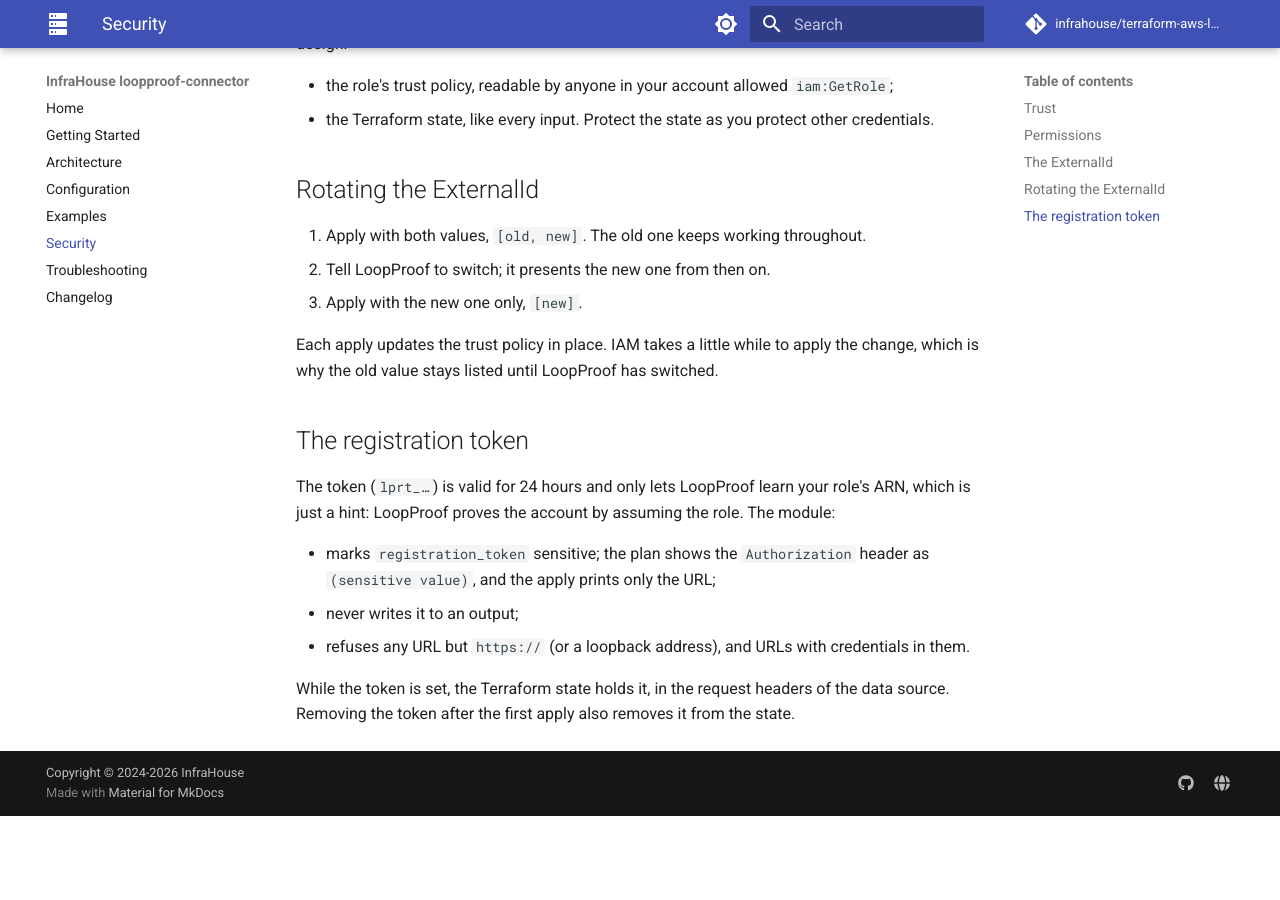
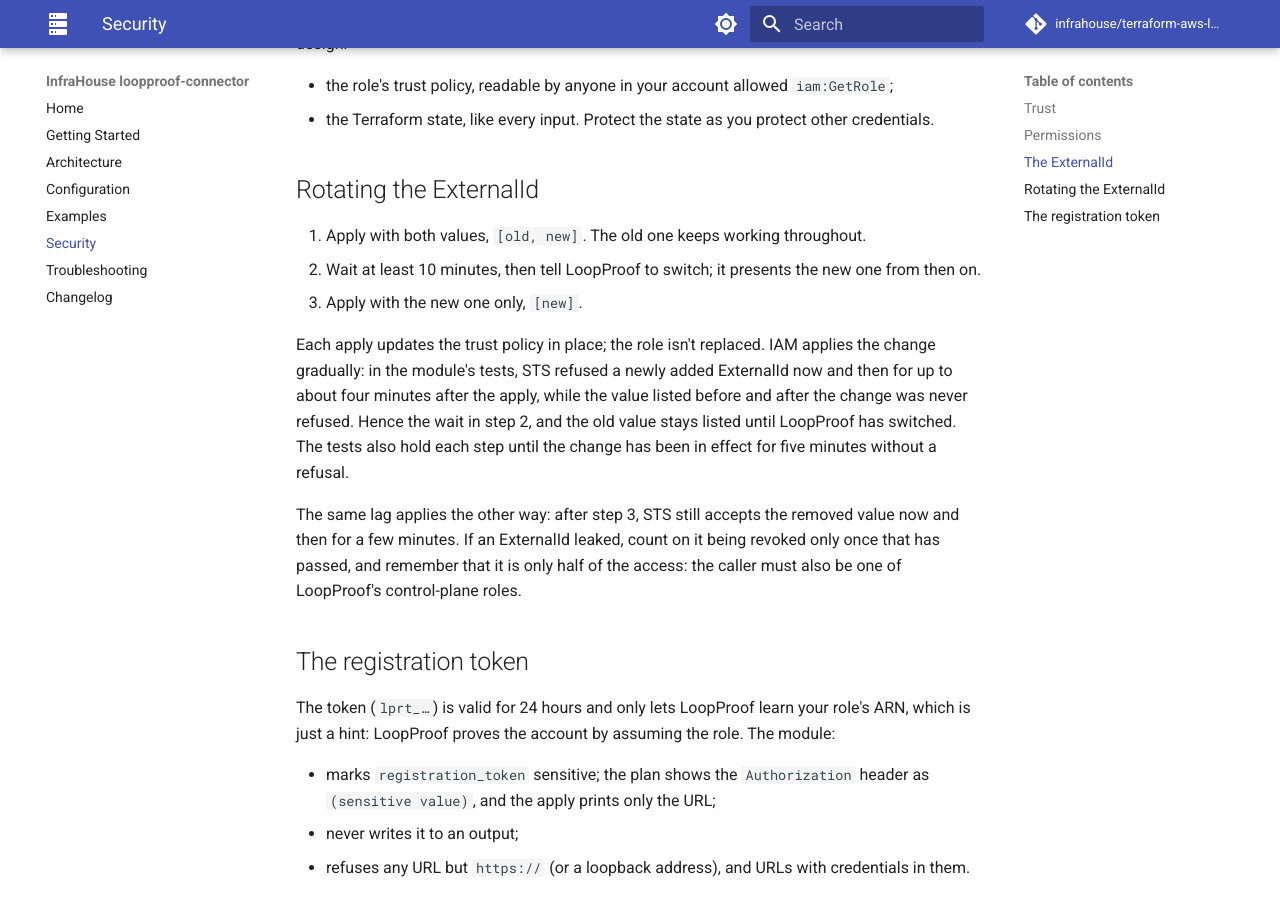
Before and after one commit to infrahouse/terraform-aws-loopproof-connector, an MkDocs documentation site: the page built from docs/security.md, in a window 1280 px wide and 900 px high, scrolled down 997 px. Built offline with MkDocs 1.6.1 and Material for MkDocs 9.7.7, drawn with Linux system fonts in a browser that asks for light colours; comment, search, counter and statistics services are not loaded; before the commit the page ends 1813 px from its top, so only the background shows below that.

Commit message:
docs: document how long an ExternalId rotation takes to apply
Tell tenants to wait at least 10 minutes between applying [old, new]
and LoopProof's switch, and note that a removed ExternalId keeps
working now and then for a few minutes.

Co-Authored-By: Claude Opus 5.5 <noreply@anthropic.com>

```diff
--- a/docs/security.md
+++ b/docs/security.md
@@ -38,11 +38,18 @@ Keep it in your own parameter store and pass it in; never commit it. Two places
 ## Rotating the ExternalId
 
 1. Apply with both values, `[old, new]`. The old one keeps working throughout.
-2. Tell LoopProof to switch; it presents the new one from then on.
+2. Wait at least 10 minutes, then tell LoopProof to switch; it presents the new one from then on.
 3. Apply with the new one only, `[new]`.
 
-Each apply updates the trust policy in place. IAM takes a little while to apply the change, which is why the old value
-stays listed until LoopProof has switched.
+Each apply updates the trust policy in place; the role isn't replaced. IAM applies the change gradually: in the
+module's tests, STS refused a newly added ExternalId now and then for up to about four minutes after the apply, while
+the value listed before and after the change was never refused. Hence the wait in step 2, and the old value stays
+listed until LoopProof has switched. The tests also hold each step until the change has been in effect for five
+minutes without a refusal.
+
+The same lag applies the other way: after step 3, STS still accepts the removed value now and then for a few
+minutes. If an ExternalId leaked, count on it being revoked only once that has passed, and remember that it is only
+half of the access: the caller must also be one of LoopProof's control-plane roles.
 
 ## The registration token
 
```
Also changed, not shown: CLAUDE.md (+5 -1 lines), README.md (+5 -1 lines), docs/examples.md (+3 -2 lines), docs/troubleshooting.md (+3 -1 lines).
